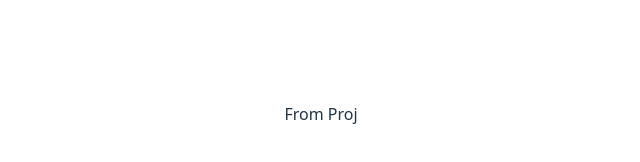
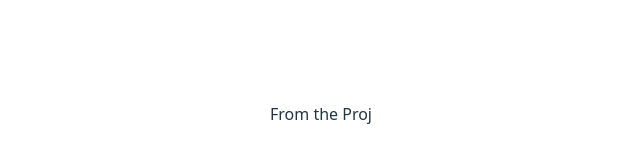
Before and after one commit to Sahasranm/repo_1, a React (Vite) app: page / in a window 1280 px wide. Shown: the part 286-448 px from the top of the page, without its empty margins (319-959 px from the left). Built offline with nearby package versions, Linux system fonts and the light colour scheme.

Commit message:
proj1 added

```diff
--- a/src/App.jsx
+++ b/src/App.jsx
@@ -8,7 +8,7 @@ function App() {
 
   return (
     <>
-      From Proj
+      From the Proj
     </>
   )
 }
```
